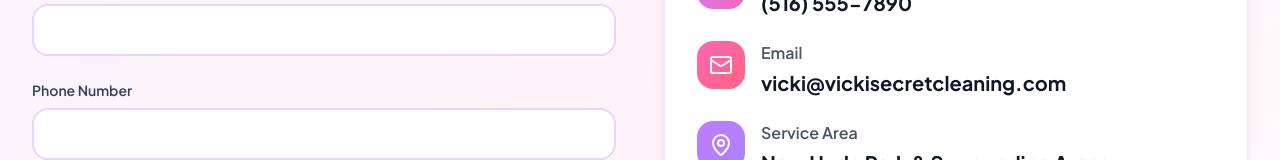
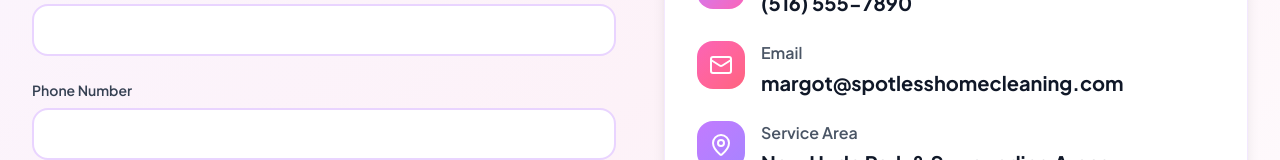
Before and after one commit to terryhuangjr-lgtm/spotless-home, a React (Vite) app: page / in a window 1280 px wide. Shown: the part 4383-4543 px from the top of the page. Built offline with nearby package versions, Linux system fonts and the light colour scheme.

Commit message:
Update ContactForm.tsx

```diff
--- a/src/app/components/ContactForm.tsx
+++ b/src/app/components/ContactForm.tsx
@@ -124,8 +124,8 @@
                   </div>
                   <div>
                     <p className="font-semibold text-gray-600 mb-1">Email</p>
-                    <a href="mailto:vicki@vickisecretcleaning.com" className="text-xl font-bold text-gray-900 hover:text-purple-600 transition-colors break-all">
-                      vicki@vickisecretcleaning.com
+                    <a href="mailto:margot@spotlesshomecleaning.com" className="text-xl font-bold text-gray-900 hover:text-purple-600 transition-colors break-all">
+                      margot@spotlesshomecleaning.com
                     </a>
                   </div>
                 </div>
```
